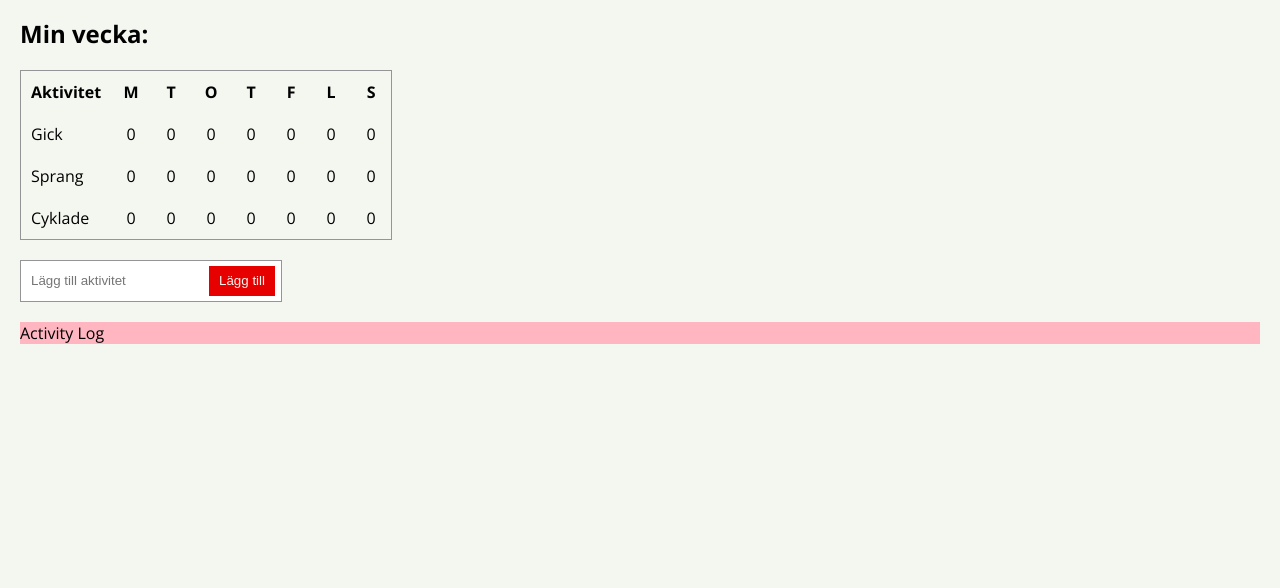
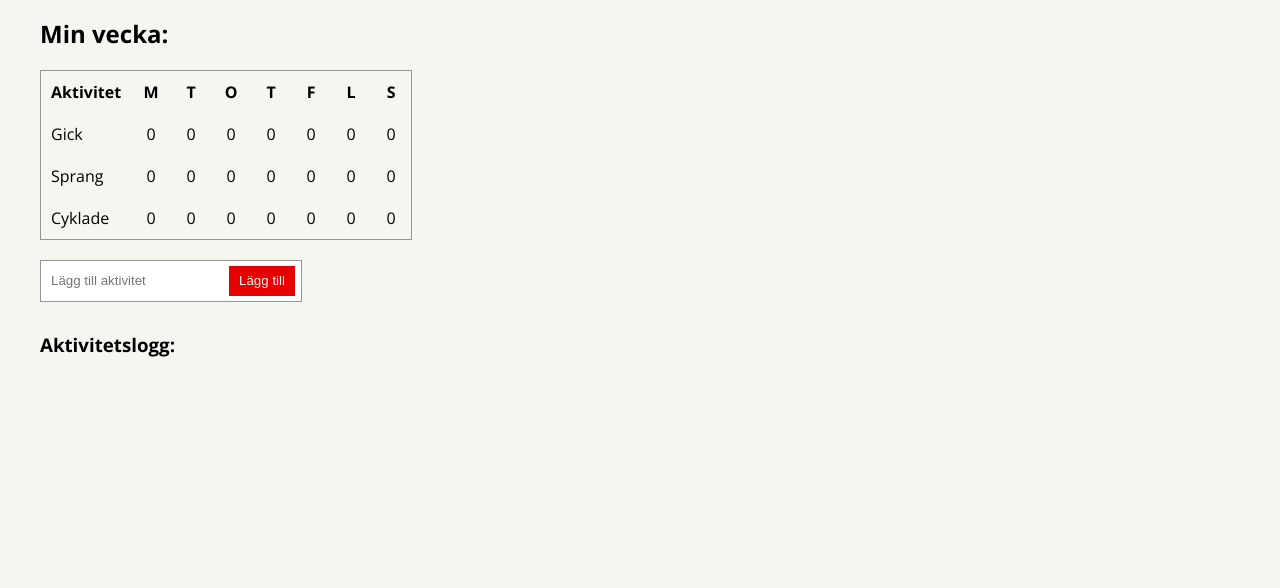
Before and after one commit to aejlindberg/activity-tracker, a React app in the folder code/: page /mypage in a window 1280 px wide. Shown: the part 212-800 px from the top of the page. Built offline with nearby package versions, Linux system fonts and the light colour scheme.

Commit message:
Added activity log

```diff
--- a/code/src/components/MyPage/myPage.js
+++ b/code/src/components/MyPage/myPage.js
@@ -18,7 +18,8 @@ state = {
   modalActivity: "Gick",
   modalDay: 0,
   chosenIntensity: 2,
-  weekPoints: []
+  weekPoints: [],
+  activityLog: []
 }
 
 getChosenTeam = () => {
@@ -44,8 +45,17 @@ getWorkouts = () => {
     this.setState({
       workouts: dataFromStorage
     }, () => {
-      console.log(this.state.workouts)
       this.updateGrid()
+    })
+  }
+}
+
+getActivityLog = () => {
+  if (localStorage.getItem("activityLogEntries")) {
+    const dataFromStorage = JSON.parse(localStorage.getItem("activityLogEntries"))
+    this.setState({
+      activityLog: dataFromStorage
+    }, () => {
     })
   }
 }
@@ -104,11 +114,20 @@ addWorkout = e => {
     day: this.state.modalDay,
     intensity: Number(this.state.chosenIntensity)
   }
+  const workoutActivity = this.state.modalActivity
+  const newLogEntry = {
+    day: newWorkout.day,
+    activity: workoutActivity,
+    intensity: newWorkout.intensity
+  }
   this.setState({
+    activityLog: [newLogEntry, ...this.state.activityLog],
     workouts: this.state.workouts.concat(newWorkout)
   }, () => {
     const workoutData = JSON.stringify(this.state.workouts)
     localStorage.setItem("workouts", workoutData)
+    const activityLogData = JSON.stringify(this.state.activityLog)
+    localStorage.setItem("activityLogEntries", activityLogData)
     this.updateGrid()
   })
 }
@@ -135,9 +154,11 @@ componentDidMount() {
   this.getChosenTeam()
   this.getActivities()
   this.getWorkouts()
+  this.getActivityLog()
 }
 
 render() {
+
   let selectedDay = ""
   switch (this.state.modalDay) {
     case 0:
@@ -183,6 +204,7 @@ render() {
         <div className="activity-section-form">
           <form onSubmit={this.handleSubmitNew}>
             <input
+            className="activity-form"
               type="text"
               value={this.state.currentText}
               placeholder={this.state.placeHolderText}
@@ -192,7 +214,55 @@ render() {
         </div>
       </div>
       <div className="activity-section-log">
-        Activity Log
+        <h3>Aktivitetslogg:</h3>
+        <ul>
+          {this.state.activityLog.map(activity => {
+            let logDay = ""
+            switch (activity.day) {
+              case 0:
+                logDay = "Måndag"
+                break
+              case 1:
+                logDay = "Tisdag"
+                break
+              case 2:
+                logDay = "Onsdag"
+                break
+              case 3:
+                logDay = "Torsdag"
+                break
+              case 4:
+                logDay = "Fredag"
+                break
+              case 5:
+                logDay = "Lördag"
+                break
+              case 6:
+                logDay = "Söndag"
+                break
+              default:
+                logDay = "Ingen dag vald"
+            }
+            let logIntensity = ""
+            switch (activity.intensity) {
+              case 1:
+                logIntensity = "lätt intensitet"
+                break
+              case 2:
+                logIntensity = "normal intensitet"
+                break
+              case 3:
+                logIntensity = "hög intensitet"
+                break
+              default:
+                logIntensity = "Ingen intensitet vald"
+            }
+            return(
+              <li>
+              <p><strong>{logDay}:</strong> {activity.activity} ({logIntensity})</p>
+              </li>)
+          })}
+        </ul>
       </div>
         <Modal show={this.state.showModal} handleClose={this.hideModal}>
           <div className="mp-modal-content">
--- a/code/src/components/MyPage/myPage.scss
+++ b/code/src/components/MyPage/myPage.scss
@@ -4,6 +4,7 @@
 .wrapper {
   margin: 0 auto;
   padding: 20px;
+  width: 1200px;
 }
 
 .mp-header-section {
@@ -31,7 +32,7 @@
     position: relative;
     width: 250px;
 
-    input {
+    .activity-form {
       border: 1px solid $gray;
       height: 30px;
       padding: 5px 85px 5px 10px;
@@ -52,10 +53,13 @@
 }
 
 .activity-section-log {
-  background-color: lightpink;
-  margin-top: 20px;
+  margin-top: 30px;
+
+  ul {
+    list-style: none;
+    padding-inline-start: 10px;
+  }
 }
-
 
 .mp-modal {
   background: rgba(0, 0, 0, 0.6);
```
